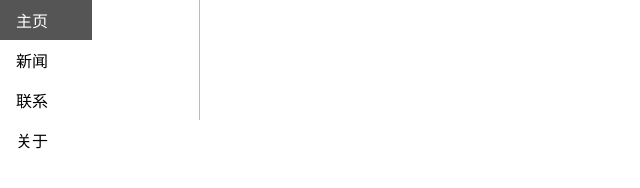
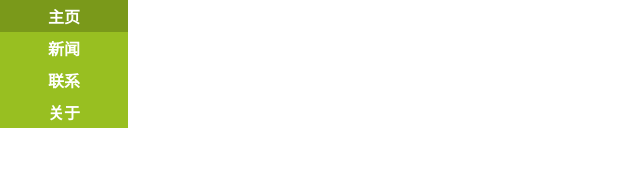
Before and after one commit to AsLinS/Train, a plain HTML site: page test.html in a window 1280 px wide. Shown: the whole page, without its empty margins (0-640 px from the left). Drawn offline with Linux system fonts and the light colour scheme.

Commit message:
barrage.html

```diff
--- /dev/null
+++ b/Resource/css/barrage.css
@@ -0,0 +1,31 @@
+*{
+    margin: 0;
+    padding: 0;
+}
+body{
+    height: 900px;
+}
+.content{
+    height: 80%;
+}
+.bottom{
+    height: 20%;
+}
+.text{
+    display: block;
+    width: 500px;
+    margin: 0 auto;
+    text-align: center;
+}
+.buttons{
+    margin: 0 auto;
+    text-align: center;
+    margin-top: 20px;
+}
+.buttons button{
+    width:100px
+}
+.buttons li{
+    list-style-type: none;
+    padding-bottom: 10px;;
+}
--- a/Resource/css/test.css
+++ b/Resource/css/test.css
@@ -2,29 +2,25 @@
     margin: 0;
     padding: 0;
 }
-.list ul{
-    list-style-type: none;
-    padding: 0;
-    margin: 0;
-    width: 200px;
+ul
+{
+	list-style-type:none;
+	margin:0;
+	padding:0;
 }
-.list a{
-    width: 60px;
-    color: #000000;
-    padding: 8px 16px;
-    text-decoration: none;
-    display: block;
+a:link,a:visited
+{
+	display:block;
+	font-weight:bold;
+	color:#FFFFFF;
+	background-color:#98bf21;
+	width:120px;
+	text-align:center;
+	padding:4px;
+	text-decoration:none;
+	text-transform:uppercase;
 }
-.list a:hover{
-    background-color: #555555;
-    color:white;
+a:hover,a:active
+{
+	background-color:#7A991A;
 }
-.list a:active,a:hover{
-    background-color: #4caf50;
-}
-.list li{
-    border-right:1px solid #bbbbbb;
-}
-.list li:last-child{
-    border-right: none;
-}
```
Also changed, not shown: Resource/test-js.html (added, +22 -0 lines), barrage.html (added, +24 -0 lines), Resource/js/barrage.js (added).
